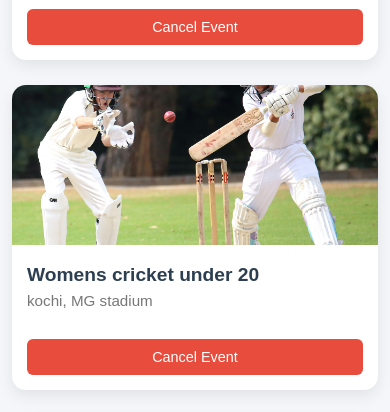
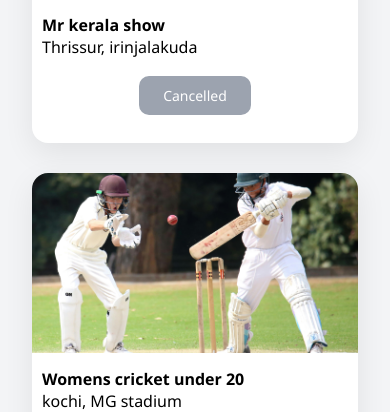
Before and after one commit to jishnupt/Event-booking-project, a Django app: template eventbook/template/admin_page.html in a window 390 px wide. Shown: the part 690-1102 px from the top of the page. Run offline with Django 5.2, Linux system fonts and the light colour scheme; the template is opened without the code that fills it: values that come from a table or form of the project are taken from there, others are empty; data comes from the database, SQL or seed files in the repository; both versions use the stored data as it was after the commit.

Commit message:
event cancelletion designed

```diff
--- a/eventbook/app1/views.py
+++ b/eventbook/app1/views.py
@@ -191,6 +191,7 @@ def cancel_event(request,eid):
         form = EventcancelForm()
     return render(request,'cancel_evnt.html',{'form':form})
 
+
 def cancel_notification(request):
     cancel = Event_cancel.objects.all()
     cancel_count = cancel.count()
--- a/eventbook/static/css/admin_page.css
+++ /dev/null
@@ -1,111 +0,0 @@
-* {
-    margin: 0;
-    padding: 0;
-    box-sizing: border-box;
-    font-family: Arial, Helvetica, sans-serif;
-}
-
-body {
-    background: #f4f6f9;
-}
-
-.admin_main {
-    padding: 30px 20px;
-    min-height: 100vh;
-}
-
-.admin_main h1 {
-    text-align: center;
-    font-size: 2.2rem;
-    margin-bottom: 30px;
-    color: #2c3e50;
-}
-
-.admin_allEvents_card {
-    max-width: 1200px;
-    margin: auto;
-    display: grid;
-    grid-template-columns: repeat(auto-fit, minmax(280px, 1fr));
-    gap: 25px;
-}
-
-.event_card {
-    background: #ffffff;
-    border-radius: 14px;
-    overflow: hidden;
-    box-shadow: 0 6px 15px rgba(0, 0, 0, 0.08);
-    transition: transform 0.3s ease;
-}
-
-.event_card:hover {
-    transform: translateY(-6px);
-}
-
-.event_card img {
-    width: 100%;
-    height: 190px;
-    object-fit: cover;
-}
-
-.event_content {
-    padding: 15px;
-}
-
-.event_content h4 {
-    font-size: 1.2rem;
-    color: #2c3e50;
-    margin-bottom: 6px;
-}
-
-.event_content p {
-    font-size: 0.95rem;
-    color: #777;
-}
-
-.event_actions {
-    padding: 15px;
-    display: flex;
-    gap: 10px;
-}
-
-.event_actions a {
-    width: 100%;
-}
-
-.event_actions button {
-    width: 100%;
-    padding: 10px;
-    border: none;
-    border-radius: 6px;
-    font-size: 0.9rem;
-    cursor: pointer;
-    transition: 0.3s;
-}
-
-.edit_btn {
-    background: #3498db;
-    color: #fff;
-}
-
-.edit_btn:hover {
-    background: #2980b9;
-}
-
-.delete_btn {
-    background: #e74c3c;
-    color: #fff;
-}
-
-.delete_btn:hover {
-    background: #c0392b;
-}
-
-@media (max-width: 600px) {
-    .admin_main h1 {
-        font-size: 1.8rem;
-    }
-
-    .event_card img {
-        height: 160px;
-    }
-}
--- /dev/null
+++ b/eventbook/static/css/admin_pges.css
@@ -0,0 +1,109 @@
+* {
+    margin: 0;
+    padding: 0;
+    box-sizing: border-box;
+    font-family: "Segoe UI", Arial, sans-serif;
+}
+
+body {
+    background-color: #f3f4f6;
+}
+.event_body{
+    padding: 10px;
+}
+
+.admin_allEvents_card {
+    max-width: 1200px;
+    margin: 40px auto;
+    padding: 0 20px;
+    display: grid;
+    grid-template-columns: repeat(auto-fit, minmax(320px, 1fr));
+    gap: 30px;
+    justify-content: center;
+}
+
+.event_card {
+    background-color: #ffffff;
+    border-radius: 16px;
+    box-shadow: 0 10px 30px rgba(0, 0, 0, 0.08);
+    overflow: hidden;
+    transition: transform 0.25s ease, box-shadow 0.25s ease;
+}
+
+.event_card:hover {
+    transform: translateY(-6px);
+    box-shadow: 0 16px 40px rgba(0, 0, 0, 0.12);
+}
+
+.event_card img {
+    width: 100%;
+    height: 200px;
+    object-fit: cover;
+}
+
+.event_content {
+    padding: 18px;
+    text-align: left;
+}
+
+.event_content h4 {
+    font-size: 18px;
+    font-weight: 600;
+    color: #111827;
+    margin-bottom: 6px;
+}
+
+.event_content p {
+    font-size: 14px;
+    color: #6b7280;
+}
+
+.event_actions {
+    padding: 18px;
+    display: flex;
+    justify-content: center;
+}
+
+.delete_btn {
+    background-color: #ef4444;
+    color: #ffffff;
+    border: none;
+    padding: 10px 24px;
+    border-radius: 10px;
+    font-size: 14px;
+    cursor: pointer;
+}
+
+.delete_btn:hover {
+    background-color: #dc2626;
+}
+
+.cancelled_btn {
+    background-color: #9ca3af;
+    color: #ffffff;
+    border: none;
+    padding: 10px 24px;
+    border-radius: 10px;
+    font-size: 14px;
+    cursor: not-allowed;
+}
+
+.event_actions a {
+    text-decoration: none;
+}
+
+@media (max-width: 768px) {
+    .admin_allEvents_card {
+        grid-template-columns: repeat(auto-fit, minmax(260px, 1fr));
+    }
+
+    .event_card img {
+        height: 180px;
+    }
+}
+
+@media (max-width: 480px) {
+    .admin_allEvents_card {
+        grid-template-columns: 1fr;
+    }
+}
--- a/eventbook/template/admin_page.html
+++ b/eventbook/template/admin_page.html
@@ -6,25 +6,32 @@
     <meta charset="UTF-8">
     <meta name="viewport" content="width=device-width, initial-scale=1.0">
     <title>Document</title>
-    <link rel="stylesheet" href="/static/css/admin_page.css">
+    <link rel="stylesheet" href="/static/css/admin_pges.css">
 </head>
 <body>
    <div class="admin_allEvents_card">
     {% for i in event %}
     <div class="event_card">
 
+        <div class="event_image">
             <img src="{{ i.e_image.url }}" alt="event image">
+        </div>
 
-        <div class="event_content">
+        <div class="event_body">
             <h4>{{ i.title }}</h4>
             <p>{{ i.location }}</p>
-        </div>
 
             <div class="event_actions">
-
+                {% if i.event_cancel %}
+                <button class="cancelled_btn" disabled>
+                    Cancelled
+                </button>
+                {% else %}
                 <a href="{% url 'cancel_event' i.id %}">
                     <button class="delete_btn">Cancel Event</button>
                 </a>
+                {% endif %}
+            </div>
         </div>
 
     </div>
@@ -32,6 +39,7 @@
 </div>
 
 
+
 </body>
 </html>
 {% endblock %}
```
Also changed, not shown: eventbook/db.sqlite3, eventbook/media/event_cat/pexels-salvatore-tonnara-804691688-20809991.jpg (added). Lines whose indentation alone changed are shown as unchanged.
